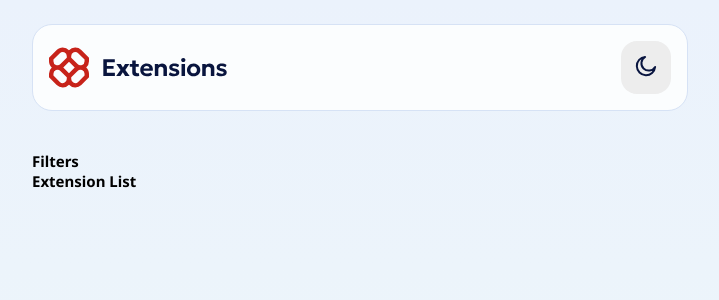
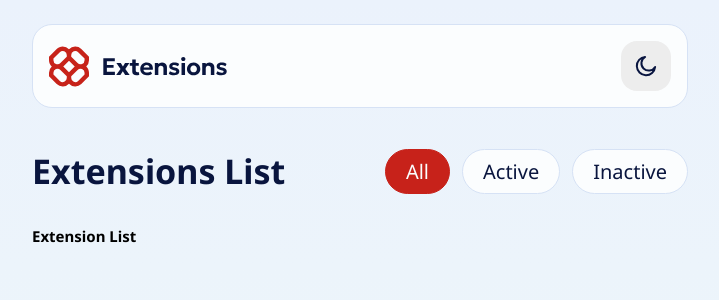
Before and after one commit to edwardshanahan97/frontend-mentor-browser-extensions-ui, a React (Vite) app: page / in a window 1280 px wide. Shown: the top 300 px of the page, without its empty margins (280-999 px from the left). Built offline with nearby package versions, Linux system fonts and the light colour scheme.

Commit message:
Add Filters component

```diff
--- a/src/App.jsx
+++ b/src/App.jsx
@@ -3,16 +3,18 @@ import Filters from "./components/Filters/Filters";
 import ExtensionsList from "./components/ExtensionsList/ExtensionsList";
 import Container from "./components/Container/Container";
 import { useTheme } from "./context/ThemeContext/ThemeContext";
+import { useState } from "react";
 
 const App = () => {
   const { theme } = useTheme();
+  const [status, setStatus] = useState("all");
 
   return (
     <main className="app" data-theme={theme}>
       <Container>
         <Navbar />
 
-        <Filters />
+        <Filters status={status} setStatus={setStatus} />
 
         <ExtensionsList />
       </Container>
--- a/src/components/Filters/Filters.css
+++ b/src/components/Filters/Filters.css
@@ -0,0 +1,63 @@
+.filters {
+  display: flex;
+  align-items: center;
+  justify-content: center;
+  flex-direction: column;
+  gap: 2.4rem;
+  margin-bottom: 4rem;
+}
+
+.filters h1 {
+  color: var(--text-main);
+  font-size: 3.4rem;
+}
+
+.filters__buttons {
+  display: flex;
+  align-items: center;
+  gap: 1.2rem;
+}
+
+.filters__button {
+  color: var(--text-main);
+  font-family: inherit;
+  font-size: 2rem;
+  background-color: var(--bg-status);
+  border: 1px solid var(--border-status);
+  border-radius: 999px;
+  padding: 0.8rem 2rem;
+  cursor: pointer;
+}
+
+.filters__button.active {
+  color: var(--text-status-active);
+  background-color: var(--bg-status-active);
+  border-color: var(--border-status-active);
+}
+
+.filters__button:focus-visible {
+  border: none;
+  outline-offset: 0.2rem;
+  outline: 2px solid var(--outline-color);
+  border-radius: 999px;
+}
+
+.filters__button:not(.active):hover {
+  color: var(--text-status-hover);
+  background-color: var(--bg-status-hover);
+  border-color: var(--border-status-hover);
+}
+
+@media (min-width: 768px) {
+  .filters {
+    justify-content: space-between;
+    flex-direction: row;
+    gap: 0;
+    margin-bottom: 3.2rem;
+  }
+}
+
+@media (min-width: 1440px) {
+  .filters {
+  }
+}
--- a/src/components/Filters/Filters.jsx
+++ b/src/components/Filters/Filters.jsx
@@ -1,7 +1,32 @@
 import "./Filters.css";
 
-const Filters = () => {
-  return <h2>Filters</h2>;
+const Filters = ({ status, setStatus }) => {
+  return (
+    <section className="filters">
+      <h1>Extensions List</h1>
+
+      <div className="filters__buttons">
+        <button
+          onClick={() => setStatus("all")}
+          className={`filters__button ${status === "all" ? "active" : ""}`}
+        >
+          All
+        </button>
+        <button
+          onClick={() => setStatus("active")}
+          className={`filters__button ${status === "active" ? "active" : ""}`}
+        >
+          Active
+        </button>
+        <button
+          onClick={() => setStatus("inactive")}
+          className={`filters__button ${status === "inactive" ? "active" : ""}`}
+        >
+          Inactive
+        </button>
+      </div>
+    </section>
+  );
 };
 
 export default Filters;
--- a/src/components/Navbar/Navbar.css
+++ b/src/components/Navbar/Navbar.css
@@ -10,13 +10,16 @@
 }
 
 .logo__text {
-  fill: var(--color-text-main);
+  fill: var(--text-main);
 }
 
 .navbar__toggle {
   background-color: var(--bg-toggle);
   border: none;
   border-radius: 1.6rem;
+  display: flex;
+  align-items: center;
+  justify-content: center;
   padding: 1.4rem;
   cursor: pointer;
 }
@@ -25,10 +28,10 @@
   background-color: var(--bg-toggle-hover);
 }
 
-.navbar__toggle:focus {
+.navbar__toggle:focus-visible {
   border: none;
   outline-offset: 0.2rem;
-  outline: 2px solid var(--color-primary);
+  outline: 2px solid var(--outline-color);
   border-radius: 1.6rem;
 }
 
--- a/src/components/Navbar/Navbar.jsx
+++ b/src/components/Navbar/Navbar.jsx
@@ -8,10 +8,14 @@ const Navbar = () => {
   const { theme, toggleTheme } = useTheme();
 
   return (
-    <nav onClick={toggleTheme} className="navbar">
+    <nav className="navbar">
       <Logo />
 
-      <button className="navbar__toggle">
+      <button
+        onClick={toggleTheme}
+        className="navbar__toggle"
+        aria-label="Toggle Theme"
+      >
         {theme === "dark" ? (
           <img src={SunIcon} alt="Sun Icon" />
         ) : (
--- a/src/index.css
+++ b/src/index.css
@@ -5,36 +5,91 @@
 /* Variables */
 
 :root {
-  --color-primary: #c7221a;
-  --color-primary-hover: #de473f;
-  --color-light: #fbfdfe;
+  --color-neutral-900: #09153e;
+  --color-neutral-800: #212636;
+  --color-neutral-700: #2f364b;
+  --color-neutral-600: #545969;
+  --color-neutral-300: #c7c7c7;
+  --color-neutral-200: #d6e2f5;
+  --color-neutral-100: #ededed;
+  --color-neutral-0: #fbfdfe;
 
+  --color-red-400: #f25c54;
+  --color-red-500: #de473f;
+  --color-red-700: #c7221a;
+
+  --outline-color: var(--color-red-400);
   --font-family: "Noto Sans", sans-serif;
 }
 
 [data-theme="light"] {
-  --color-text-main: #09153e;
-  --color-text-secondary: #545969;
+  --text-main: var(--color-neutral-900);
+  --text-secondary: var(--color-neutral-600);
+
   --bg-main: linear-gradient(180deg, #ebf2fc 0%, #eef8f9 100%);
-  --bg-content: #fbfdfe;
-  --border-content: #d6e2f5;
-  --bg-toggle: #ededed;
-  --bg-toggle-hover: #c7c7c7;
-  --bg-button: #fbfdfe;
-  --border-button: #d6e2f5;
-  --box-shadow: 0 1px 5px rgba(194, 206, 225, 0.22);
+  --bg-content: var(--color-neutral-0);
+  --border-content: var(--color-neutral-200);
+
+  --bg-toggle: var(--color-neutral-100);
+  --bg-toggle-hover: var(--color-neutral-300);
+
+  --text-status: var(--color-neutral-900);
+  --bg-status: var(--color-neutral-0);
+  --border-status: var(--color-neutral-200);
+
+  --text-status-hover: var(--color-neutral-900);
+  --bg-status-hover: var(--color-neutral-0);
+  --border-status-hover: var(--color-neutral-200);
+
+  --text-status-active: var(--color-neutral-0);
+  --bg-status-active: var(--color-red-700);
+  --border-status-active: var(--color-red-700);
+
+  --text-remove: var(--color-neutral-900);
+  --border-remove: var(--color-neutral-300);
+
+  --text-remove-hover: var(--color-neutral-0);
+  --border-remove-hover: var(--color-red-700);
+
+  --bg-switch: var(--color-neutral-300);
+  --bg-switch-checkbox: var(--color-neutral-0);
+
+  --bg-switch-active: var(--color-red-700);
 }
 
 [data-theme="dark"] {
-  --color-text-main: #fbfdfe;
-  --color-text-secondary: #c7c7c7;
+  --text-main: var(--color-neutral-0);
+  --text-secondary: var(--color-neutral-300);
+
   --bg-main: linear-gradient(180deg, #040918 0%, #091540 100%);
-  --bg-content: #212636;
-  --border-content: #545969;
-  --bg-toggle: #2f364b;
-  --bg-toggle-hover: #545969;
-  --bg-button: #2f364b;
-  --border-button: #545969;
+  --bg-content: var(--color-neutral-800);
+  --border-content: var(--color-neutral-600);
+
+  --bg-toggle: var(--color-neutral-700);
+  --bg-toggle-hover: var(--color-neutral-600);
+
+  --text-status: var(--color-neutral-0);
+  --bg-status: var(--color-neutral-700);
+  --border-status: var(--color-neutral-600);
+
+  --text-status-hover: var(--color-neutral-0);
+  --bg-status-hover: var(--color-neutral-600);
+  --border-status-hover: var(--color-neutral-600);
+
+  --text-status-active: var(--color-neutral-900);
+  --bg-status-active: var(--color-red-500);
+  --border-status-active: var(--color-red-500);
+
+  --text-remove: var(--color-neutral-0);
+  --border-remove: var(--color-neutral-600);
+
+  --text-remove-hover: var(--color-neutral-900);
+  --border-remove-hover: var(--color-red-400);
+
+  --bg-switch: var(--color-neutral-600);
+  --bg-switch-checkbox: var(--color-neutral-0);
+
+  --bg-switch-active: var(--color-red-400);
 }
 
 /* Global */
```
